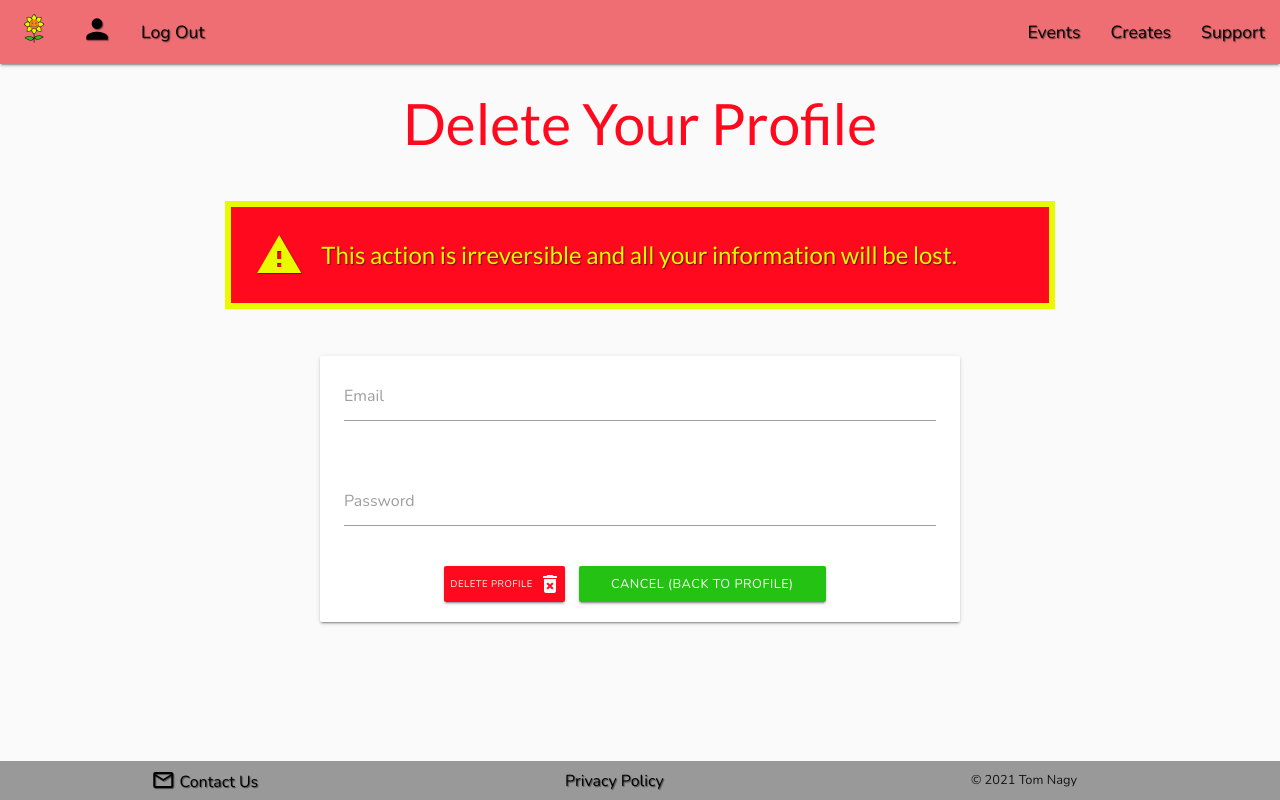
After one commit to Tom-Nagy/family-friendly, a Flask app: page /delete_profile in a window 1280 px wide. The commit adds this page. Run offline with Flask 2, Linux system fonts and the light colour scheme; the visitor is signed in with stand-in values (Sample User, id 1); data that the repository does not hold is empty.

Commit message:
Add delete_profile functionality

```diff
--- a/app/flashes/flash_messages.py
+++ b/app/flashes/flash_messages.py
@@ -14,10 +14,12 @@ password_changed = "Your password has been changed."
 
 logged_in = "Welcome back to the Family!"
 
-incorrect_details = "Incorrect details, please try again."
+incorrect_details = "Incorrect details, enter the correct credentials."
 
 logged_out = "You have been logged out."
 
 info_updated = "Your information have been updated."
 
 picture_updated = "The profile picture has been changed."
+
+profile_deleted = "Your profile has been deleted, sign up to access the website features."
--- a/app/static/css/style.css
+++ b/app/static/css/style.css
@@ -95,6 +95,14 @@ footer {
 
 .blue-txt {
     color: #0845FF;
+}
+
+.red-txt {
+    color: #FF091E;
+}
+
+.yellow-txt {
+    color: #E9F900;
 }
 
 .white-txt {
@@ -284,6 +292,44 @@ footer {
     margin: 10px;
 }
 
+.delete-profile-btn {
+    font-size: 0.6rem;
+    padding: 0 3px 0 6px;
+}
+
+.delete-icon {
+    margin-left: 5px;
+}
+
+/* delete_profile.html */
+
+.cancel-delete-btn {
+    margin: 0 10px;
+    font-size: 0.8rem;
+}
+
+.cancel-delete-btn:hover,
+.cancel-delete-btn:focus,
+.cancel-delete-btn:active {
+    background-color: #24C2124d;
+    color: #24C212;
+    font-weight: 700;
+}
+
+.warning {
+    font-size: 1.5rem;
+    padding: 6px;
+}
+
+.warning span {
+    padding: 6px;
+}
+
+.warning .material-icons {
+    margin: 12px;
+    font-size: 3rem;
+}
+
 /* update_profile.html */
 
 .select-file {
--- /dev/null
+++ b/app/templates/delete_profile.html
@@ -0,0 +1,51 @@
+{% extends 'base.html' %}
+{% block heading %}
+    <h2 class="red-txt">Delete Your Profile</h2>
+{% endblock %}
+
+{% block content %}
+
+    <div class="row">
+        <div class="col s12 m8 offset-m2">
+            <h3 class="warning text-shadow yellow-bg hoverable">
+                <span class="valign-wrapper red-bg yellow-txt">
+                    <span class="material-icons">warning</span>
+                    This action is irreversible and all your information will be lost.
+                </span>
+            </h3>
+        </div>
+    </div>
+
+    <div class="row">
+        <form class="col s12 m8 offset-m2 l6 offset-l3 card-panel" method="POST" action="{{ url_for('users.delete_profile') }}">
+            <!-- email -->
+            <div class="row">
+                <div class="input-field col s12">
+                    <input id="email" name="email" type="email" class="validate" required>
+                    <label for="email">Email</label>
+                </div>
+            </div>
+            <!-- password -->
+            <div class="row">
+                <div class="input-field col s12">
+                    <input id="password" name="password" type="password" class="validate" required>
+                    <label for="password">Password</label></span>
+                </div>
+            </div>
+            <!-- Delete Profile -->
+            <div class="row">
+                <div class="col12 center-align">
+                    <button class="btn waves-effect waves-light red-bg white-txt cancel-btn delete-profile-btn" type="submit">
+                        <span class="valign-wrapper">
+                            Delete Profile <span class="material-icons delete-icon">delete_forever</span>
+                        </span>
+                    </button>
+                    <a href="{{ url_for('users.profile', username=session['user']) }}"
+                        class="btn waves-effect waves-light green-bg white-txt cancel-delete-btn">
+                        Cancel (back to profile)
+                    </a>
+                </div>
+            </div>
+        </form>
+    </div>
+{% endblock %}
--- a/app/users.py
+++ b/app/users.py
@@ -1,18 +1,18 @@
+"""
+Views related to user profile.
+Sign Up / Login / Logout
+Update profile info / picture / password
+Delete profile
+"""
 from flask import (
     Flask, flash, render_template, redirect,
     request, session, url_for, Blueprint, current_app)
 from werkzeug.security import check_password_hash, generate_password_hash
-from bson.objectid import ObjectId
-from app import mongo
 from app.flashes.flash_messages import *
 from app.classes.user_class import User
 from app.validators.validators import validate_passwords
-import base64
 
 users = Blueprint("users", __name__)
-
-# Collection
-users_coll = mongo.db.users
 
 
 # Sign Up
@@ -233,3 +233,39 @@ def logout():
     session.pop("user")
     flash(logged_out)
     return redirect(url_for('users.login'))
+
+@users.route("/delete_profile", methods=["GET", "POST"])
+def delete_profile():
+    if request.method == "POST":
+
+        user = User.get_one_user_coll(session["user"])
+        email = request.form.get("email")
+        password = request.form.get("password")
+
+        # Check credentials
+        if user["email"] == email:
+
+            # Check if hashed password matches input password
+            if check_password_hash(user["password"], password):
+                User.delete_user(user["_id"])
+
+                # Remove user from session cookie
+                session.pop("user")
+
+                flash(profile_deleted)
+                return redirect(url_for('users.signup'))
+
+            else:
+                flash(incorrect_details)
+                return redirect(url_for('users.delete_profile'))
+
+        else:
+            flash(incorrect_details)
+            return redirect(url_for('users.delete_profile'))
+
+    # Check if user is logged in
+    if session["user"]:
+        user = User.get_one_user_coll(session["user"])
+        return render_template("delete_profile.html", user=user)
+
+    return redirect(url_for("users.login"))
```
Also changed, not shown: app/templates/profile.html (+18 -0 lines), app/templates/signup.html (+4 -3 lines).
